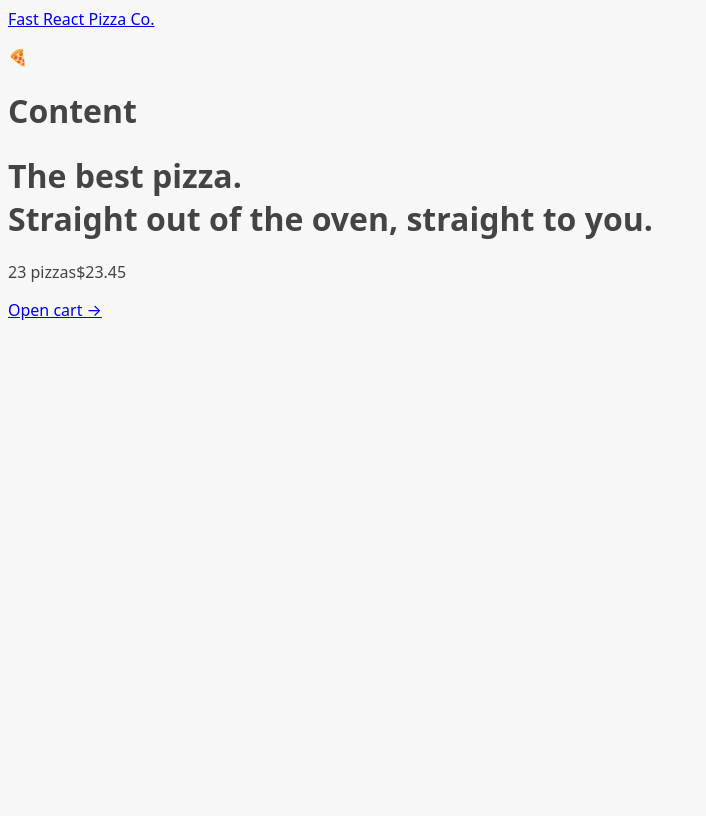
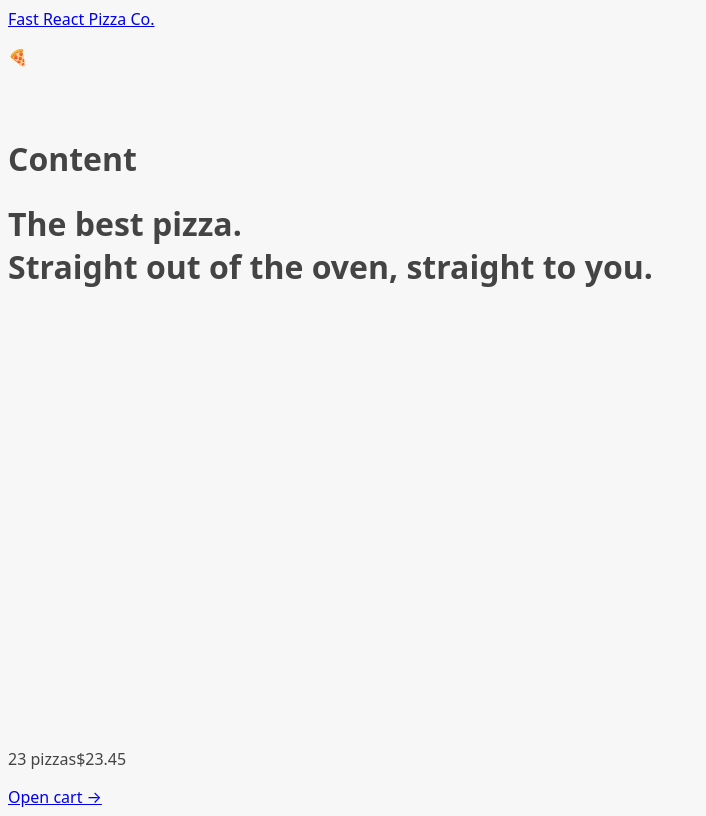
Before and after one commit to Prodipta-Sengupta/fast-react-pizza, a React (Vite) app: page / in a window 1280 px wide. Shown: the whole page, without its empty margins (0-706 px from the left). Built offline with nearby package versions, Linux system fonts and the light colour scheme.

Commit message:
Added Loader Component

```diff
--- a/src/ui/AppLayout.jsx
+++ b/src/ui/AppLayout.jsx
@@ -1,9 +1,13 @@
 import Header from "./Header";
 import CartOverview from "../features/cart/CartOverview";
-import { Outlet } from "react-router-dom";
+import { Outlet, useNavigation } from "react-router-dom";
+import Loader from "./Loader";
 function AppLayout() {
+  const navigation = useNavigation();
+  const isLoading = navigation.state === "loading";
   return (
-    <div>
+    <div className="layout">
+      {isLoading && <Loader></Loader>}
       <Header></Header>
       <main>
         <h1>Content</h1>
--- /dev/null
+++ b/src/ui/Loader.jsx
@@ -0,0 +1,5 @@
+function Loader() {
+  return <div className="loader"></div>;
+}
+
+export default Loader;
```
